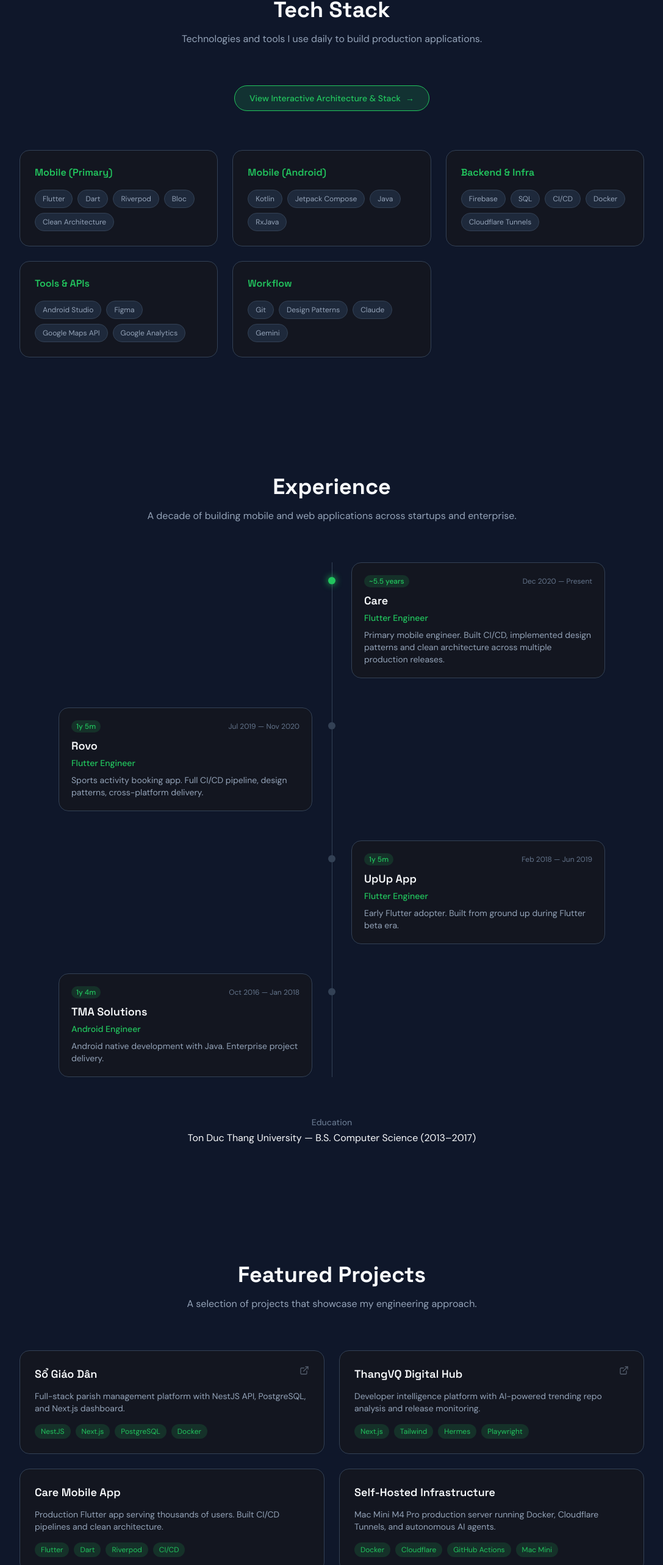
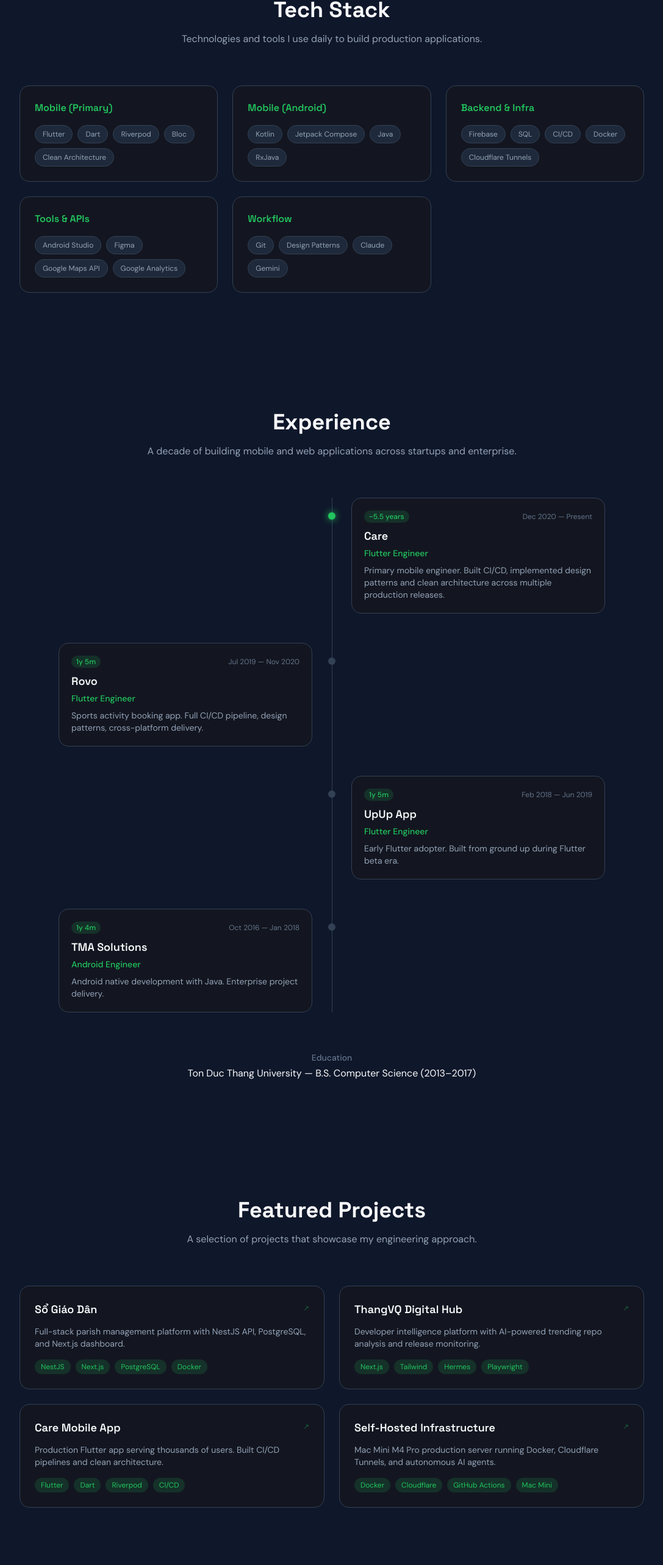
Before and after one commit to thangvq95/thangvq-digital-hub, a Next.js app: page / in a window 1280 px wide. Shown: the part 1648-4214 px from the top of the page at 61% size, without its empty margins (96-1183 px from the left). Built offline with nearby package versions, Linux system fonts and the light colour scheme.

Commit message:
fix: add project dialog modal and local start script

```diff
--- a/app/globals.css
+++ b/app/globals.css
@@ -3,19 +3,19 @@
 /* ─── Design System Tokens ─────────────────────────────────────────────────── */
 :root {
   /* Backgrounds */
-  --bg-primary: #0F172A;
-  --bg-card: #1E293B;
+  --bg-primary: #0f172a;
+  --bg-card: #1e293b;
   --bg-card-hover: #334155;
 
   /* Accent (Status Green) */
-  --accent: #22C55E;
+  --accent: #22c55e;
   --accent-glow: rgba(34, 197, 94, 0.15);
   --accent-glow-strong: rgba(34, 197, 94, 0.3);
 
   /* Text */
-  --text-primary: #F8FAFC;
-  --text-secondary: #94A3B8;
-  --text-muted: #64748B;
+  --text-primary: #f8fafc;
+  --text-secondary: #94a3b8;
+  --text-muted: #64748b;
 
   /* Borders */
   --border: #334155;
@@ -58,7 +58,12 @@ body {
   margin: 0;
 }
 
-h1, h2, h3, h4, h5, h6 {
+h1,
+h2,
+h3,
+h4,
+h5,
+h6 {
   font-family: var(--font-space-grotesk), system-ui, sans-serif;
 }
 
@@ -104,7 +109,10 @@ samp {
 }
 
 .card-hover {
-  transition: transform 0.2s ease, box-shadow 0.2s ease, border-color 0.2s ease;
+  transition:
+    transform 0.2s ease,
+    box-shadow 0.2s ease,
+    border-color 0.2s ease;
 }
 
 .card-hover:hover {
@@ -156,6 +164,21 @@ samp {
   animation: pulse-glow 2s ease-in-out infinite;
 }
 
+@keyframes dialogIn {
+  from {
+    opacity: 0;
+    transform: scale(0.95) translateY(8px);
+  }
+  to {
+    opacity: 1;
+    transform: scale(1) translateY(0);
+  }
+}
+
+.animate-dialog-in {
+  animation: dialogIn 0.2s ease forwards;
+}
+
 /* ─── Focus Ring ────────────────────────────────────────────────────────────── */
 :focus-visible {
   outline: 2px solid var(--accent);
--- /dev/null
+++ b/components/portfolio/ProjectDialog.tsx
@@ -0,0 +1,148 @@
+"use client";
+
+import { useEffect, useRef } from "react";
+import { ExternalLink, X, Layers } from "lucide-react";
+
+interface ProjectDialogProps {
+  project: {
+    title: string;
+    description: string;
+    tags: string[];
+    url?: string;
+    stackProject?: string | null;
+  };
+  onClose: () => void;
+}
+
+function buildStackUrl(stackProject: string | null | undefined): string | null {
+  if (stackProject === null || stackProject === undefined) return null;
+  if (stackProject === "") return "https://www.thangvq95.page/stack";
+  return `https://www.thangvq95.page/stack?project=${stackProject}`;
+}
+
+export default function ProjectDialog({
+  project,
+  onClose,
+}: ProjectDialogProps) {
+  const overlayRef = useRef<HTMLDivElement>(null);
+  const stackUrl = buildStackUrl(project.stackProject);
+
+  // Close on Escape
+  useEffect(() => {
+    const handler = (e: KeyboardEvent) => {
+      if (e.key === "Escape") onClose();
+    };
+    document.addEventListener("keydown", handler);
+    // Prevent body scroll
+    document.body.style.overflow = "hidden";
+    return () => {
+      document.removeEventListener("keydown", handler);
+      document.body.style.overflow = "";
+    };
+  }, [onClose]);
+
+  // Close on backdrop click
+  const handleBackdropClick = (e: React.MouseEvent<HTMLDivElement>) => {
+    if (e.target === overlayRef.current) onClose();
+  };
+
+  return (
+    <div
+      ref={overlayRef}
+      onClick={handleBackdropClick}
+      className="fixed inset-0 z-50 flex items-center justify-center p-4"
+      style={{ background: "rgba(0,0,0,0.65)", backdropFilter: "blur(4px)" }}
+      role="dialog"
+      aria-modal="true"
+      aria-label={project.title}
+    >
+      <div
+        className="relative w-full max-w-md rounded-2xl p-6 animate-dialog-in"
+        style={{
+          background: "var(--bg-card)",
+          border: "1px solid var(--border)",
+          boxShadow: "0 24px 64px rgba(0,0,0,0.5)",
+        }}
+      >
+        {/* Close button */}
+        <button
+          onClick={onClose}
+          className="absolute top-4 right-4 p-1.5 rounded-lg transition-colors duration-150 cursor-pointer"
+          style={{ color: "var(--text-secondary)" }}
+          aria-label="Close dialog"
+        >
+          <X size={18} />
+        </button>
+
+        {/* Title */}
+        <h3
+          className="text-xl font-bold mb-2 pr-8"
+          style={{ color: "var(--text-primary)" }}
+        >
+          {project.title}
+        </h3>
+
+        {/* Description */}
+        <p
+          className="text-sm mb-5 leading-relaxed"
+          style={{ color: "var(--text-secondary)" }}
+        >
+          {project.description}
+        </p>
+
+        {/* Tags */}
+        <div className="flex flex-wrap gap-2 mb-6">
+          {project.tags.map((tag) => (
+            <span
+              key={tag}
+              className="text-xs px-2.5 py-1 rounded-full"
+              style={{
+                background: "var(--accent-glow)",
+                color: "var(--accent)",
+              }}
+            >
+              {tag}
+            </span>
+          ))}
+        </div>
+
+        {/* Actions */}
+        <div className="flex flex-col gap-3">
+          {project.url && (
+            <a
+              href={project.url}
+              target="_blank"
+              rel="noopener noreferrer"
+              className="flex items-center justify-center gap-2 px-4 py-2.5 rounded-xl text-sm font-medium transition-all duration-200 hover:-translate-y-0.5 cursor-pointer"
+              style={{
+                background: "var(--accent-glow)",
+                border: "1px solid var(--accent)",
+                color: "var(--accent)",
+              }}
+            >
+              <ExternalLink size={15} />
+              Visit Website
+            </a>
+          )}
+
+          {stackUrl && (
+            <a
+              href={stackUrl}
+              target="_blank"
+              rel="noopener noreferrer"
+              className="flex items-center justify-center gap-2 px-4 py-2.5 rounded-xl text-sm font-medium transition-all duration-200 hover:-translate-y-0.5 cursor-pointer"
+              style={{
+                background: "var(--bg-elevated, var(--bg-card))",
+                border: "1px solid var(--border)",
+                color: "var(--text-secondary)",
+              }}
+            >
+              <Layers size={15} />
+              How to build this project
+            </a>
+          )}
+        </div>
+      </div>
+    </div>
+  );
+}
--- a/components/portfolio/ProjectsSection.tsx
+++ b/components/portfolio/ProjectsSection.tsx
@@ -1,7 +1,14 @@
+"use client";
+
+import { useState } from "react";
 import { PROJECTS } from "@/lib/constants";
-import { ExternalLink } from "lucide-react";
+import ProjectDialog from "./ProjectDialog";
+
+type Project = (typeof PROJECTS)[number];
 
 const ProjectsSection: React.FC = () => {
+  const [selected, setSelected] = useState<Project | null>(null);
+
   return (
     <section id="projects" className="py-24 px-4">
       <div className="max-w-5xl mx-auto">
@@ -19,11 +26,13 @@ const ProjectsSection: React.FC = () => {
         </p>
         <div className="grid grid-cols-1 sm:grid-cols-2 gap-6">
           {PROJECTS.map((project, i) => (
-            <div
+            <button
               key={project.title}
               data-testid={`project-card-${i}`}
-              className="p-6 rounded-2xl glass card-hover group"
+              onClick={() => setSelected(project)}
+              className="p-6 rounded-2xl glass card-hover group text-left w-full cursor-pointer transition-all duration-200"
               style={{ border: "1px solid var(--border)" }}
+              aria-label={`View details for ${project.title}`}
             >
               <div className="flex items-start justify-between mb-3">
                 <h3
@@ -32,20 +41,18 @@ const ProjectsSection: React.FC = () => {
                 >
                   {project.title}
                 </h3>
-                {project.url && (
-                  <a
-                    href={project.url}
-                    target="_blank"
-                    rel="noopener noreferrer"
-                    className="opacity-50 group-hover:opacity-100 transition-opacity cursor-pointer"
-                    style={{ color: "var(--text-secondary)" }}
-                    aria-label={`Visit ${project.title}`}
-                  >
-                    <ExternalLink size={16} />
-                  </a>
-                )}
+                {/* Visual hint that card is clickable */}
+                <span
+                  className="opacity-40 group-hover:opacity-80 transition-opacity text-xs mt-1"
+                  style={{ color: "var(--accent)" }}
+                >
+                  ↗
+                </span>
               </div>
-              <p className="text-sm mb-4" style={{ color: "var(--text-secondary)" }}>
+              <p
+                className="text-sm mb-4"
+                style={{ color: "var(--text-secondary)" }}
+              >
                 {project.description}
               </p>
               <div className="flex flex-wrap gap-2">
@@ -53,16 +60,23 @@ const ProjectsSection: React.FC = () => {
                   <span
                     key={tag}
                     className="text-xs px-2.5 py-1 rounded-full"
-                    style={{ background: "var(--accent-glow)", color: "var(--accent)" }}
+                    style={{
+                      background: "var(--accent-glow)",
+                      color: "var(--accent)",
+                    }}
                   >
                     {tag}
                   </span>
                 ))}
               </div>
-            </div>
+            </button>
           ))}
         </div>
       </div>
+
+      {selected && (
+        <ProjectDialog project={selected} onClose={() => setSelected(null)} />
+      )}
     </section>
   );
 };
--- a/components/portfolio/TechStackSection.tsx
+++ b/components/portfolio/TechStackSection.tsx
@@ -16,24 +16,16 @@ const TechStackSection: React.FC = () => {
         >
           Technologies and tools I use daily to build production applications.
         </p>
-        <div className="flex justify-center mb-16">
-          <a
-            href="/stack"
-            className="px-6 py-2.5 rounded-full font-medium text-sm transition-all duration-200 hover:-translate-y-0.5 cursor-pointer flex items-center gap-2"
-            style={{ border: "1px solid var(--accent)", color: "var(--accent)", background: "var(--accent-glow)" }}
-          >
-            <span>View Interactive Architecture & Stack</span>
-            <span>→</span>
-          </a>
-        </div>
-
         <div className="grid grid-cols-1 sm:grid-cols-2 lg:grid-cols-3 gap-6">
           {TECH_STACK.map((category, i) => (
             <div
               key={category.name}
               data-testid={`tech-category-${i}`}
               className="p-6 rounded-2xl glass card-hover"
-              style={{ border: "1px solid var(--border)", animationDelay: `${i * 80}ms` }}
+              style={{
+                border: "1px solid var(--border)",
+                animationDelay: `${i * 80}ms`,
+              }}
             >
               <h3
                 className="text-base font-semibold mb-4"
```
Also changed, not shown: lib/constants.ts (+14 -4 lines), 1 other file (tests, documents, lock files or other folders).
